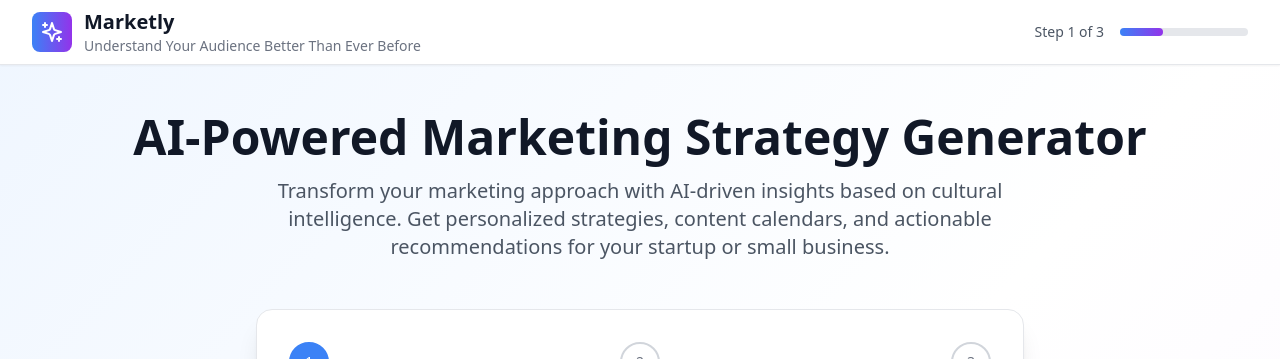
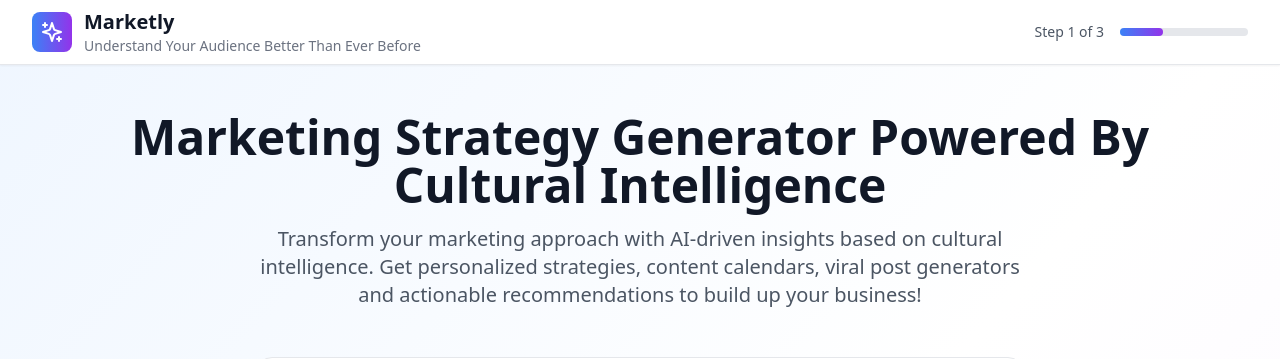
Before and after one commit to LostSamurai07/MarketingApp, a React (Vite) app: page / in a window 1280 px wide. Shown: the top 359 px of the page. Built offline with nearby package versions, Linux system fonts and the light colour scheme; no server answers.

Commit message:
Updated App.tsx

```diff
--- a/src/App.tsx
+++ b/src/App.tsx
@@ -61,11 +61,11 @@ function App() {
       <main className="max-w-7xl mx-auto px-4 sm:px-6 lg:px-8 py-12">
         <div className="text-center mb-12">
           <h1 className="text-5xl font-bold text-gray-900 mb-4">
-            AI-Powered Marketing Strategy Generator
+            Marketing Strategy Generator Powered By Cultural Intelligence
           </h1>
           <p className="text-xl text-gray-600 max-w-3xl mx-auto">
             Transform your marketing approach with AI-driven insights based on cultural intelligence.
-            Get personalized strategies, content calendars, and actionable recommendations for your startup or small business.
+            Get personalized strategies, content calendars, viral post generators and actionable recommendations to build up your business!
           </p>
         </div>
 
```
